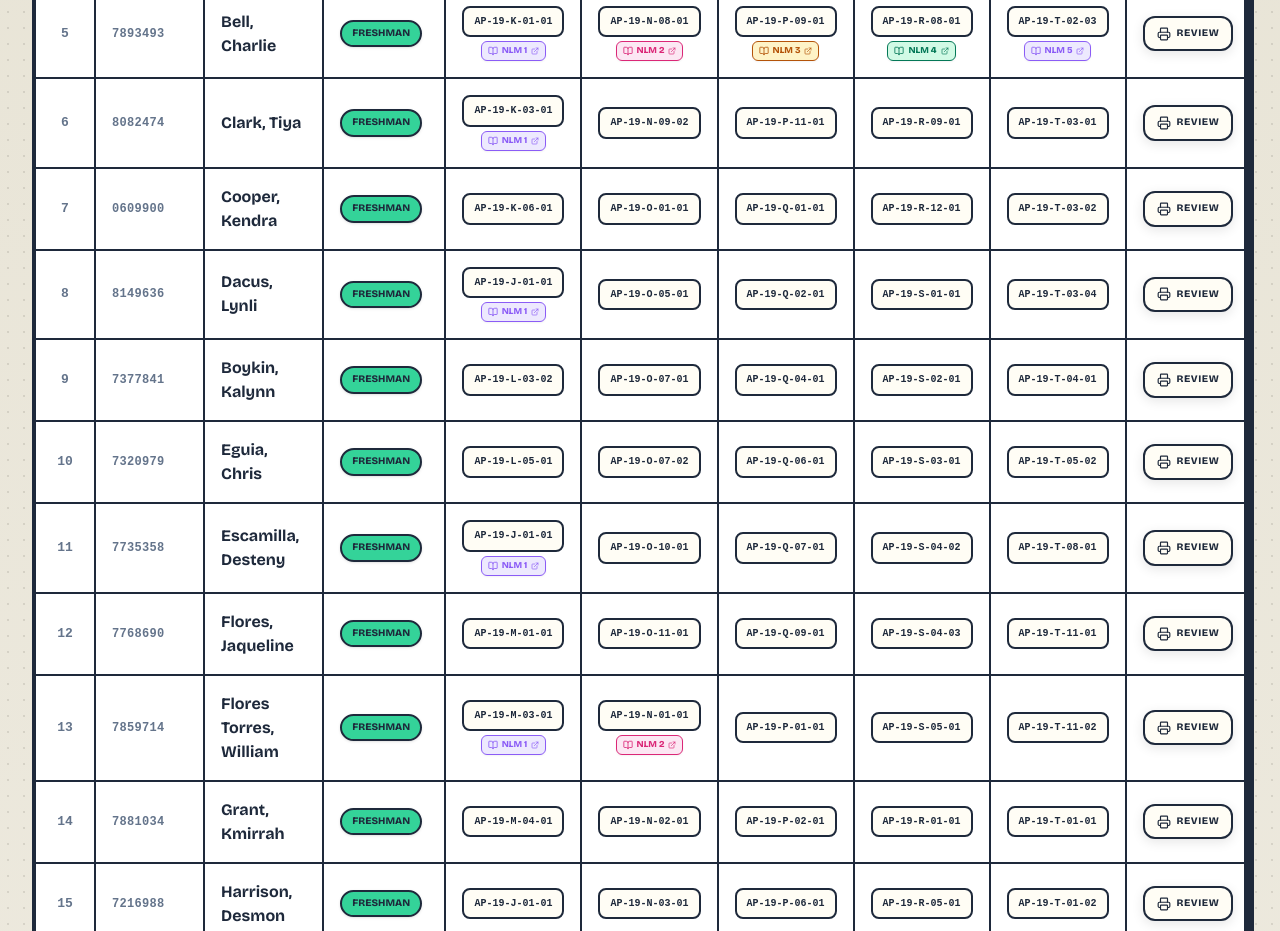
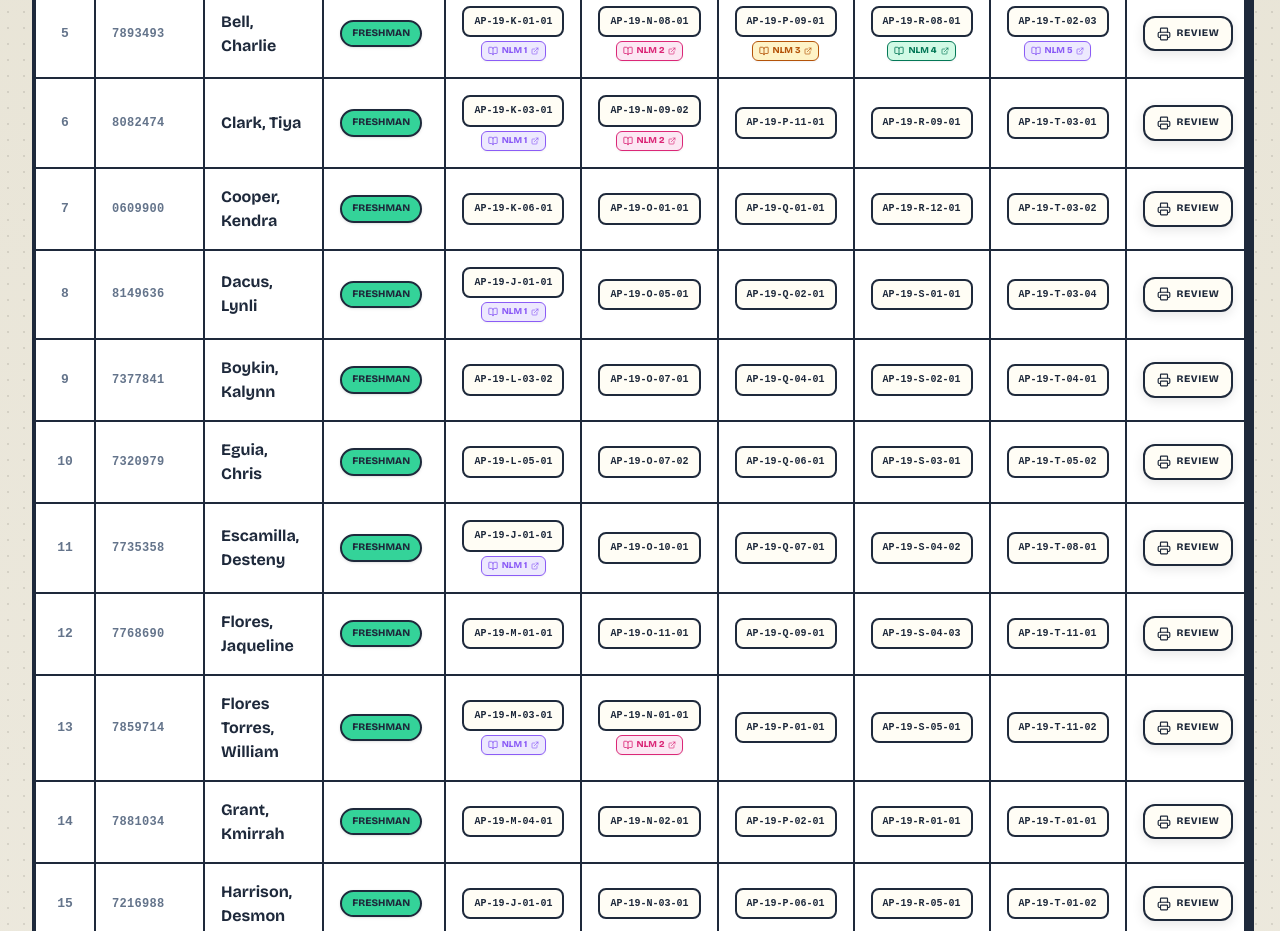
Before and after one commit to victogarcia4/ap2-notebook-lm-fall2026, a React (Vite) app: page / in a window 1280 px wide. Shown: the part 3420-4351 px from the top of the page. Built offline with nearby package versions, Linux system fonts and the light colour scheme; a web font is replaced by a local one.

Commit message:
feat(data): add Tiya Clark's exam 2 notebook and data
Update student records and notebook registry to include Tiya Clark's second exam submission regarding antibody structures and immunity.

```diff
--- a/data/notebooks.json
+++ b/data/notebooks.json
@@ -383,5 +383,16 @@
     "topic": "Lymphatic — Structural Outline & Drainage Dynamics (AP-19-N-01-01)",
     "description": "Describe the structural outline, drainage, and volume-clearing role of the lymphatic system.",
     "createdAt": "2026-09-22"
+  },
+  {
+    "id": "notebook-clark-tiya-exam2",
+    "title": "Antibody Classes & Neutralization Mechanisms NotebookLM (AP-19-N-09-02)",
+    "url": "https://notebook.google.com/notebook/bc7b3f19-eabe-42ef-a10e-ac9028780fb9",
+    "author": "Clark, Tiya",
+    "role": "student",
+    "examId": "exam2",
+    "topic": "Immunity — Antibody Structures & Neutralization (AP-19-N-09-02)",
+    "description": "Contrast structures, classes (IgG, IgM, IgA, IgE, IgD) and neutralization mechanisms of antibodies.",
+    "createdAt": "2026-09-26"
   }
 ]
--- a/src/data/students.ts
+++ b/src/data/students.ts
@@ -43,8 +43,21 @@ export const defaultStudents: Student[] = [
     units: "4.00",
     plan: "Associate Degree - Associate of Science (AS)",
     level: "Freshman",
+    exam1: {
+      id: "AP-19-K-03-01",
+      chap: "14",
+      topic: "Blood",
+      desc: "Describe structure, function, and development (erythropoiesis) of mature red blood cells."
+    },
+    exam2: {
+      id: "AP-19-N-09-02",
+      chap: "16",
+      topic: "Immunity",
+      desc: "Contrast structures, classes (IgG, IgM, IgA, IgE, IgD) and neutralization mechanisms of antibodies."
+    },
     notebookLinks: {
-      exam1: "https://notebook.google.com/notebook/c39b2e9f-76b4-4c46-a328-3ef1987cb3c9"
+      exam1: "https://notebook.google.com/notebook/c39b2e9f-76b4-4c46-a328-3ef1987cb3c9",
+      exam2: "https://notebook.google.com/notebook/bc7b3f19-eabe-42ef-a10e-ac9028780fb9"
     }
   },
   { id: "0609900", name: "Cooper, Kendra", gradeBasis: "Graded", units: "4.00", plan: "Associate Degree - Associate of Science (AS)", level: "Freshman" },
```
